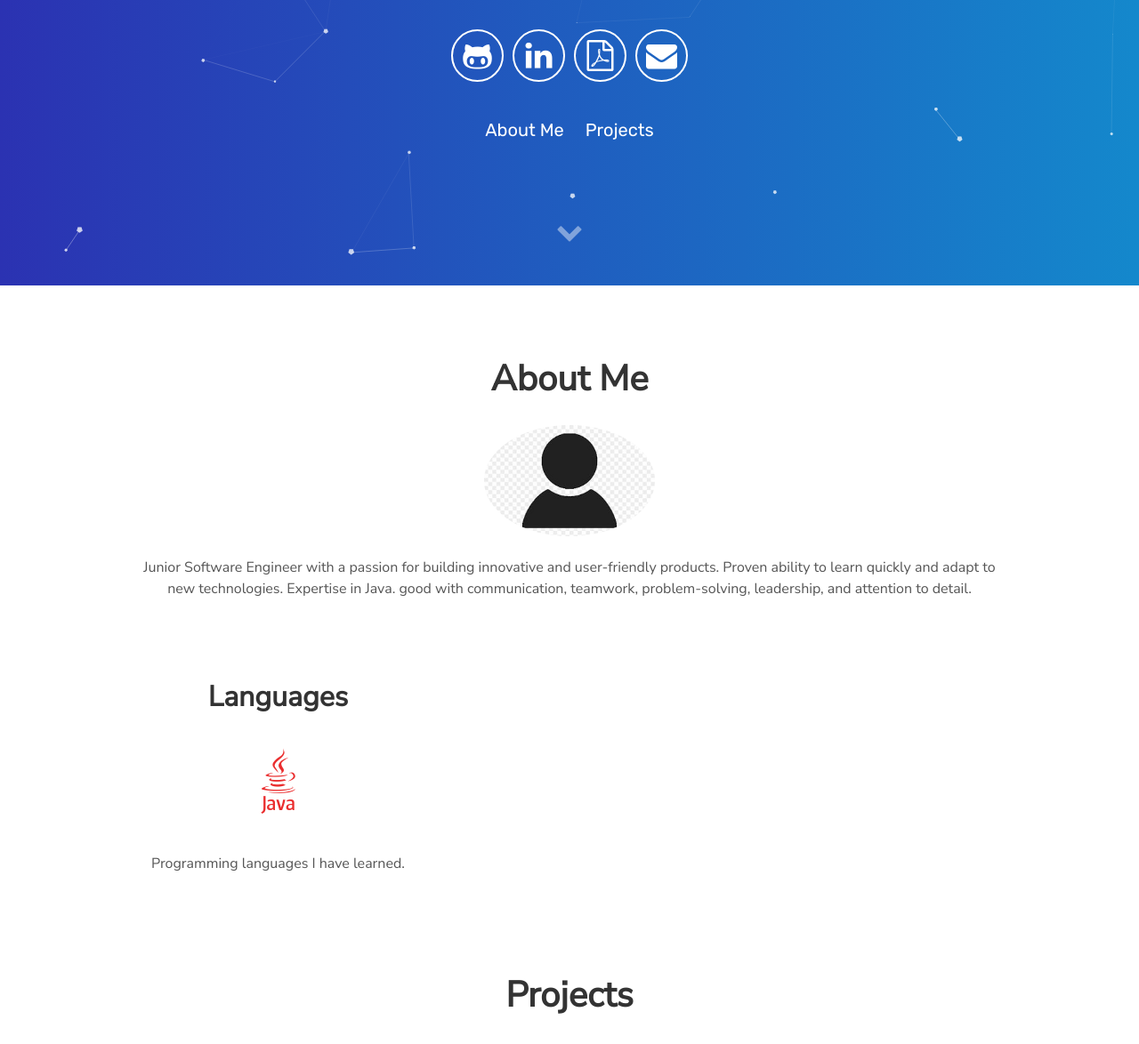
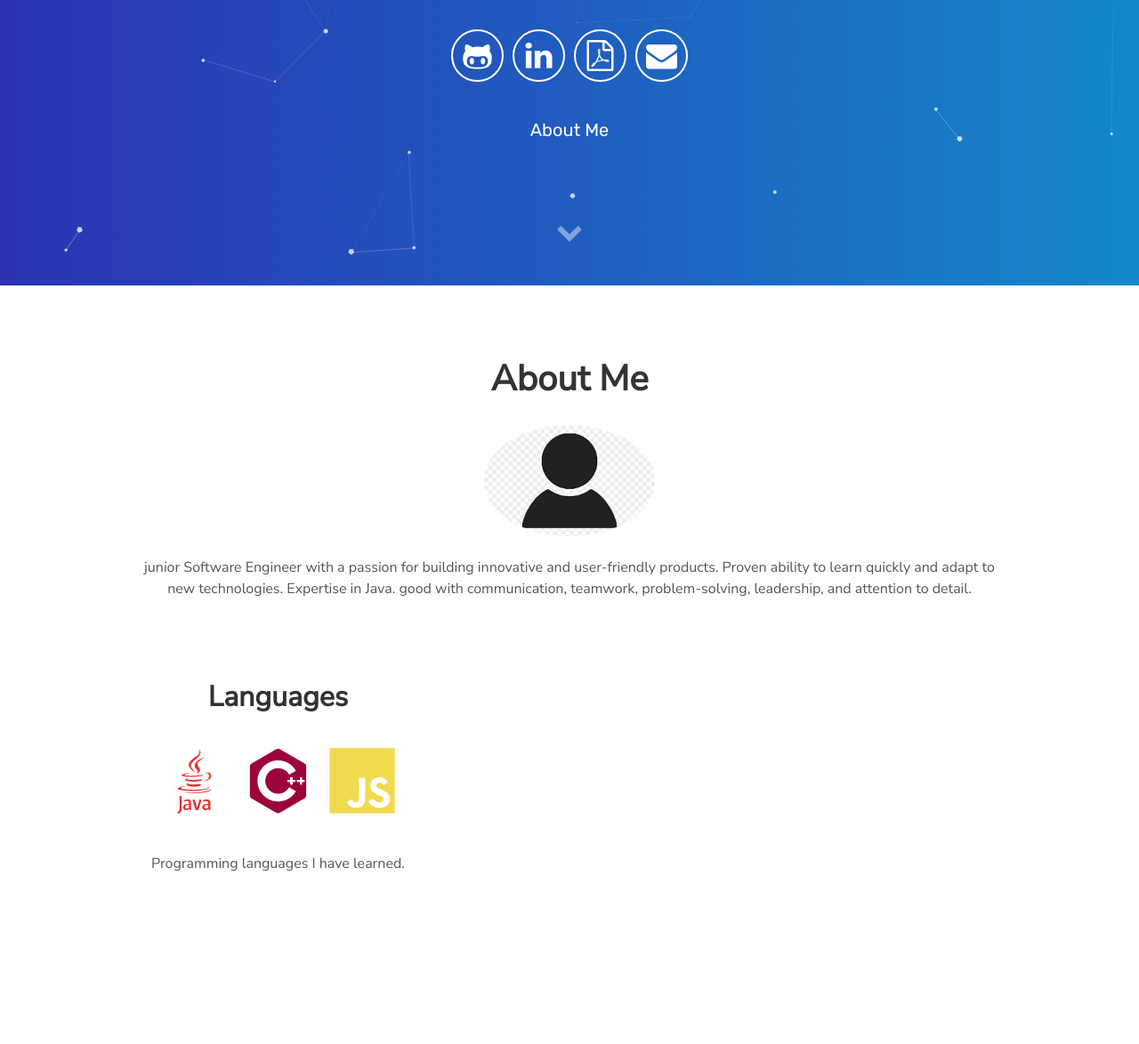
Before and after one commit to HamadAlsoqaih/HamadAlsoqaih.github.io, a plain HTML site: page index.html in a window 1280 px wide. Shown: the part 479-1653 px from the top of the page at 89% size. After the commit the page ends 1488 px from the top, so only its background shows below. Drawn offline with nearby package versions, Linux system fonts and the light colour scheme.

Commit message:
Update index.html

```diff
--- a/index.html
+++ b/index.html
@@ -55,7 +55,7 @@
         <br>
         <div class="header-links">
           <a class="link" href="#about" data-scroll>About Me</a>
-          <a class="link" href="#projects" data-scroll>Projects</a>
+         <!-- <a class="link" href="#projects" data-scroll>Projects</a>-->
         </div>
       </div>
       <a class="down" href="#about" data-scroll><i class="icon fa fa-chevron-down" aria-hidden="true"></i></a>
@@ -82,7 +82,7 @@
           />
         </picture>
         <p>
-          Junior Software Engineer with a passion for building innovative and user-friendly products. Proven ability to learn quickly and adapt to new technologies. Expertise in Java. good with communication, teamwork, problem-solving, leadership, and attention to detail.
+          junior Software Engineer with a passion for building innovative and user-friendly products. Proven ability to learn quickly and adapt to new technologies. Expertise in Java. good with communication, teamwork, problem-solving, leadership, and attention to detail.
                     </p>
       </div>
 
@@ -93,8 +93,8 @@
           <h2>Languages</h2>
 
           <i class="devicon-java-plain-wordmark colored"></i>
-          <!-- <i class="devicon-cplusplus-plain colored"></i>
-          <i class="devicon-javascript-plain colored"></i> -->
+           <i class="devicon-cplusplus-plain colored"></i>
+          <i class="devicon-javascript-plain colored"></i>
           <p>Programming languages I have learned.</p>
         </div>
 
@@ -103,7 +103,7 @@
       </div>
     </section>
 
-    <!-- Projects Section -->
+    <!-- Projects Section
     <section id="projects">
       <div class="user-details">
         <h1>Projects</h1>
@@ -111,7 +111,7 @@
     <footer class="footer">
       <p>&copy; Hamad Alsoqaih, 2023</p>
     </footer>
-
+-->
     <!-- Import JS: Particles Theme -->
     <script src="https://cdn.jsdelivr.net/particles.js/2.0.0/particles.min.js"></script>
     <!-- Import JS: Sweet Scroll -->
```
